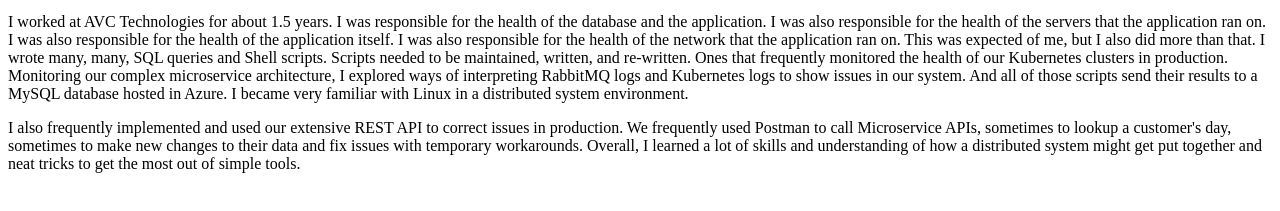
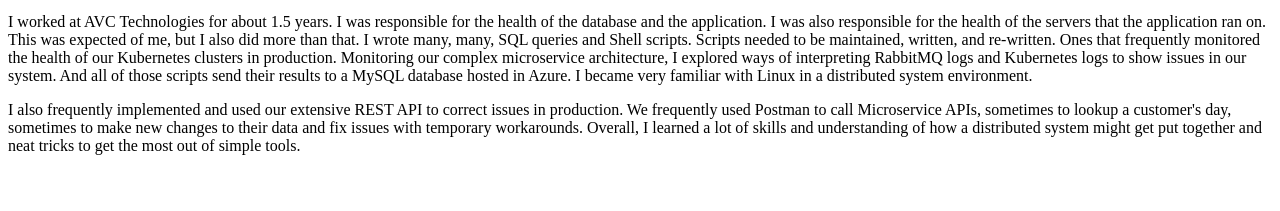
Before and after one commit to juandeaglio/juandeaglio.github.io, a plain HTML site: page index.html in a window 1280 px wide. Shown: the part 465-676 px from the top of the page. Drawn offline with Linux system fonts and the light colour scheme.

Commit message:
Got rid of a dumb AI generated sentence.

```diff
--- a/index.html
+++ b/index.html
@@ -54,10 +54,7 @@
         <img alt="Kandy Logo"></img>
         <p class="item_description">
             I worked at AVC Technologies for about 1.5 years.
-            I was responsible for the health of the database and the application. I was also responsible for the health of the servers that the application ran on.
-            I was also responsible for the health of the application itself. I was also responsible for the health of the network that the application ran on.
-
-            This was expected of me, but I also did more than that.
+            I was responsible for the health of the database and the application. I was also responsible for the health of the servers that the application ran on.            This was expected of me, but I also did more than that.
             I wrote many, many, SQL queries and Shell scripts.
             Scripts needed to be maintained, written, and re-written. Ones that frequently monitored the health of our Kubernetes clusters in production.
             Monitoring our complex microservice architecture, I explored ways of interpreting RabbitMQ logs and Kubernetes logs to show issues in our system.
```
